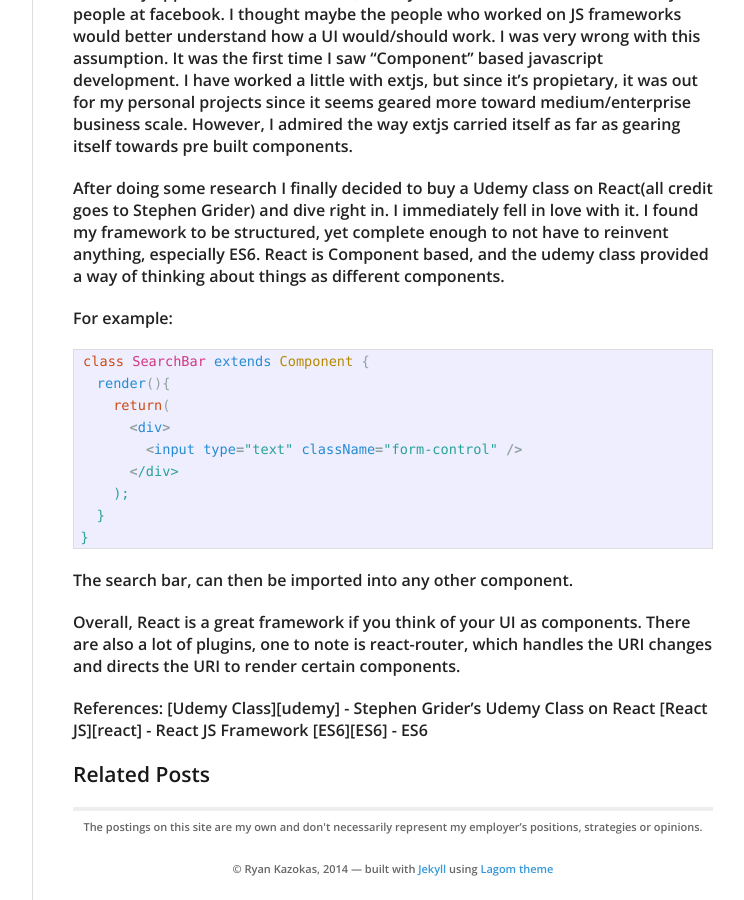
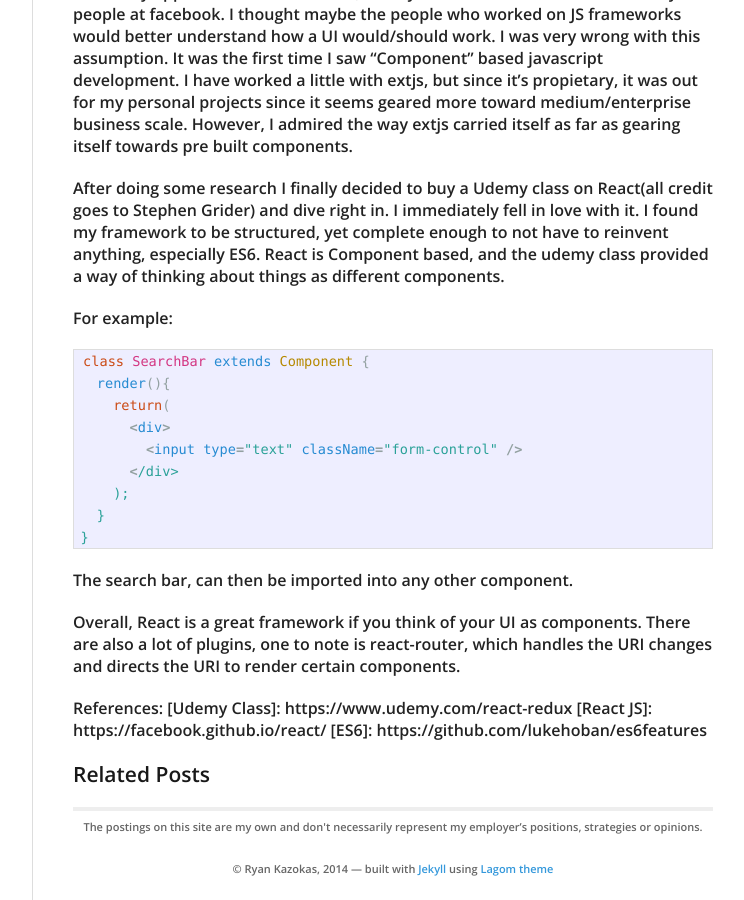
Before and after one commit to ryankazokas/ryankazokas.github.io, a Jekyll site: the page built from _posts/2016-10-08-The-Journey-Into-React-JS.markdown, in a window 1280 px wide and 900 px high, scrolled down 791 px. Shown: the whole window, without its empty margins (378-1122 px from the left). Built offline with Jekyll 4.4.1, drawn with Linux system fonts in a browser that asks for light colours; nearby versions of some CDN libraries.

Commit message:
React JS Journey

```diff
--- a/_posts/2016-10-08-The-Journey-Into-React-JS.markdown
+++ b/_posts/2016-10-08-The-Journey-Into-React-JS.markdown
@@ -53,6 +53,6 @@
 Overall, React is a great framework if you think of your UI as components. There are also a lot of plugins, one to note is react-router, which handles the URI changes and directs the URI to render certain components.
 
 References:
-[Udemy Class][udemy] - Stephen Grider's Udemy Class on React
-[React JS][react] - React JS Framework
-[ES6][ES6] - ES6
+[Udemy Class]: https://www.udemy.com/react-redux
+[React JS]: https://facebook.github.io/react/
+[ES6]: https://github.com/lukehoban/es6features
```
